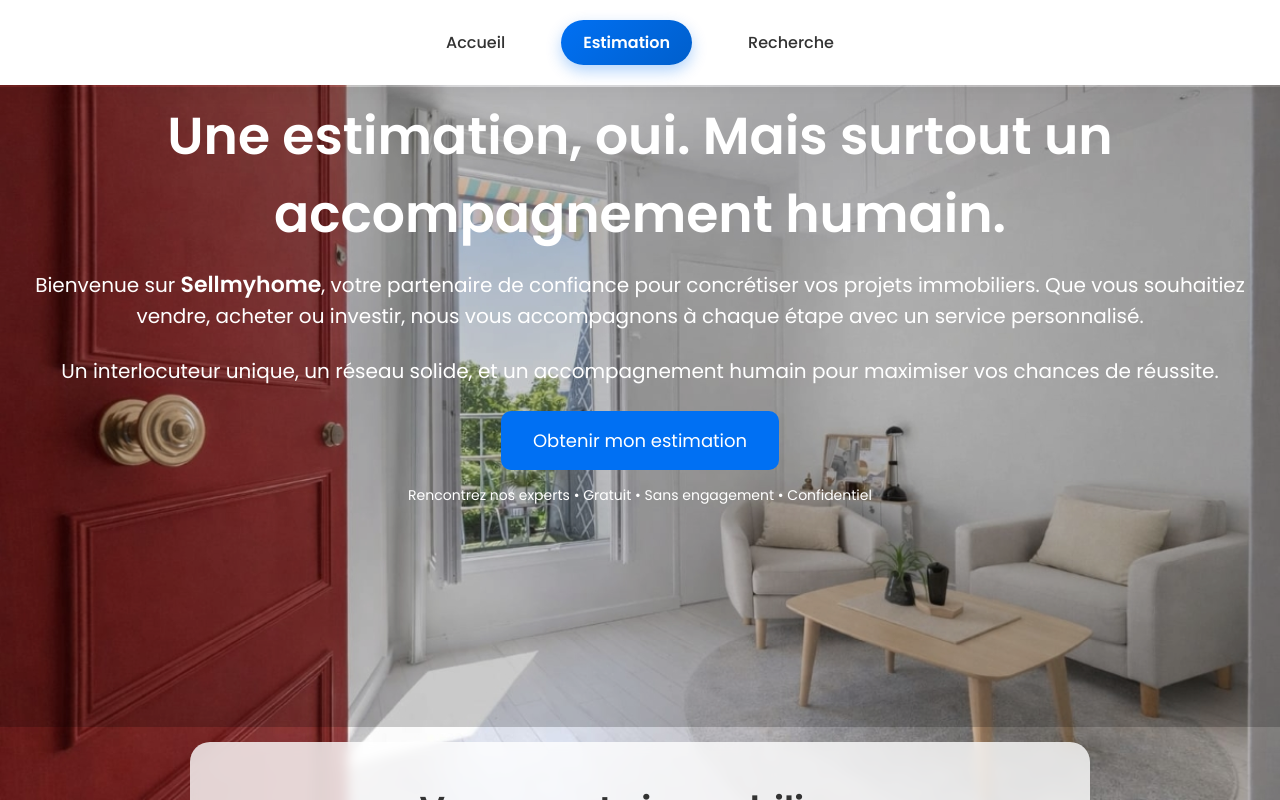
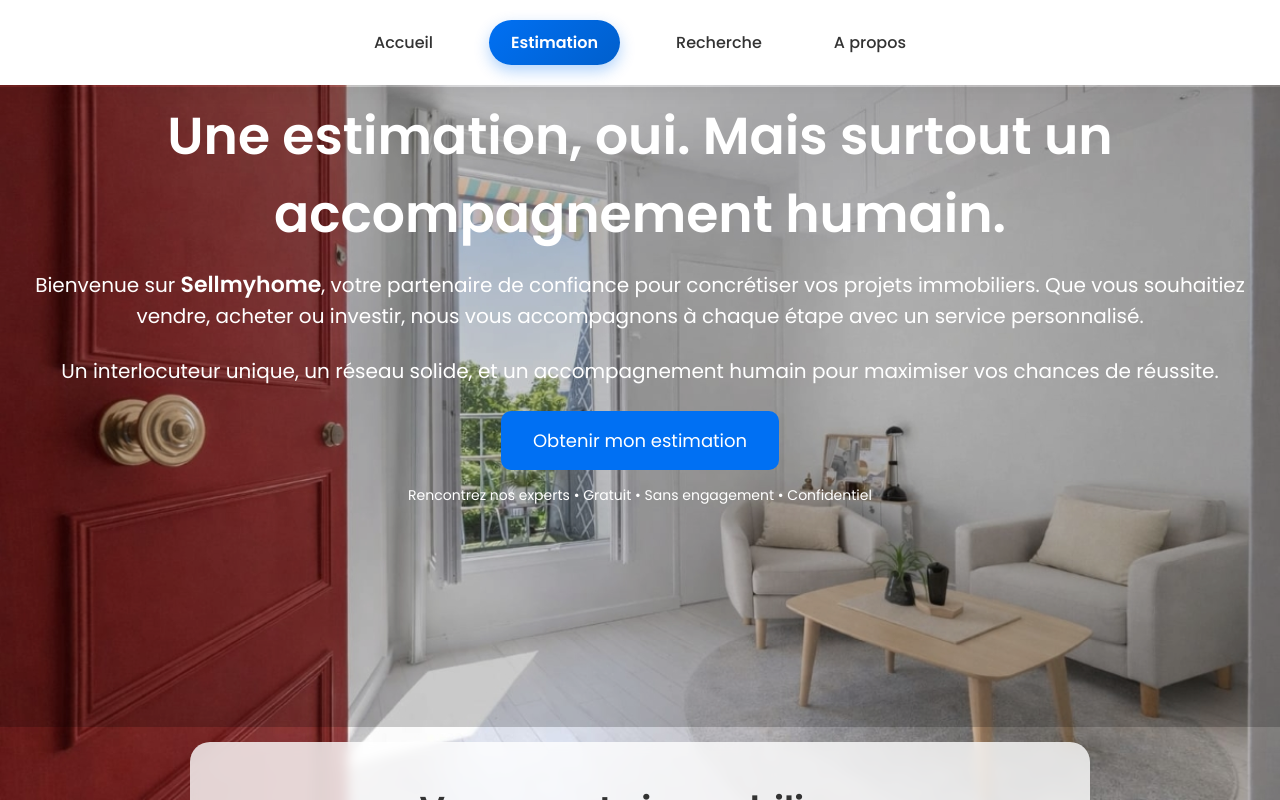
Before and after one commit to Juju-kpi/estimation_immo, a Next.js app: page / in a window 1280 px wide. Shown: the top 800 px of the page. Built offline with nearby package versions, Linux system fonts and the light colour scheme.

Commit message:
Update Navbar.js

```diff
--- a/components/Navbar.js
+++ b/components/Navbar.js
@@ -9,6 +9,7 @@ export default function Navbar() {
           <a href="/" className="nav-link">Accueil</a>
           <a href="/estimation" className="nav-cta">Estimation</a>
           <a href="/contact" className="nav-link">Recherche</a>
+          <a href="/presentation" className="nav-link">A propos</a>
         </div>
 
       </div>
```
